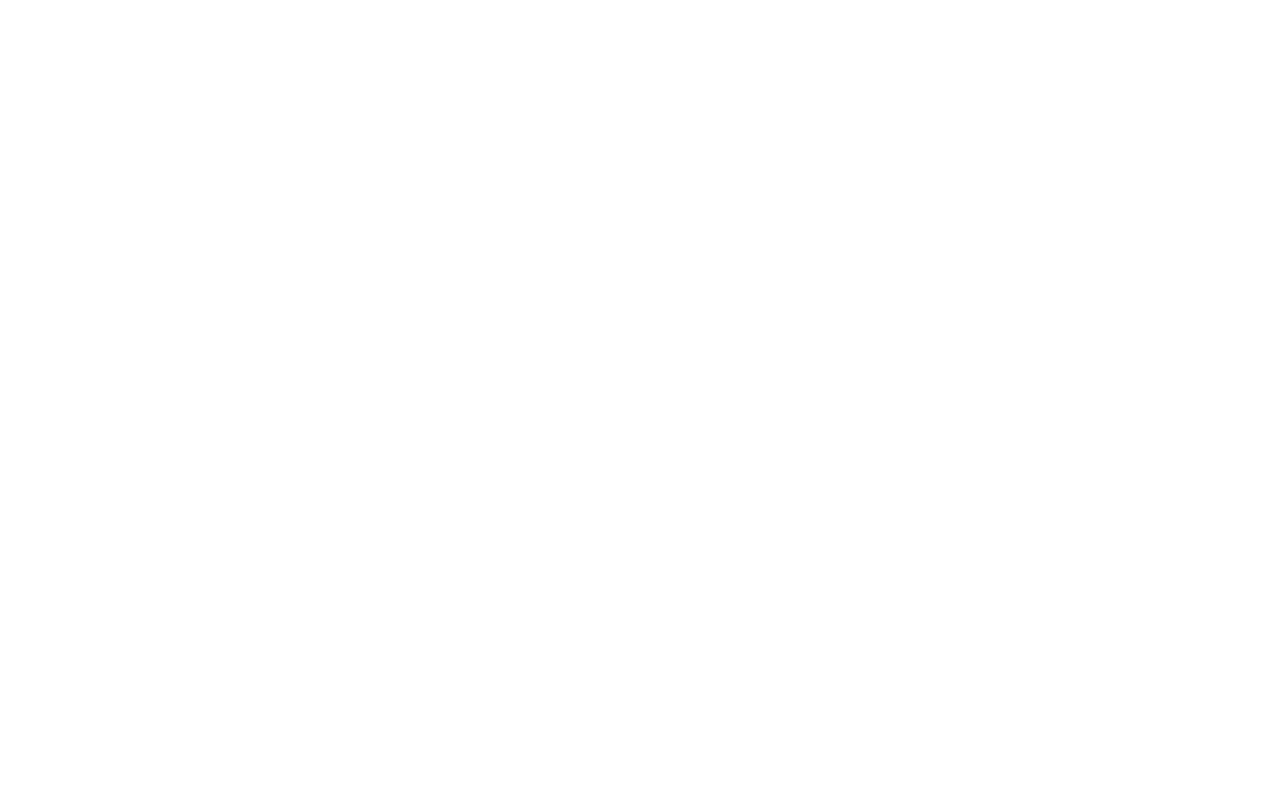
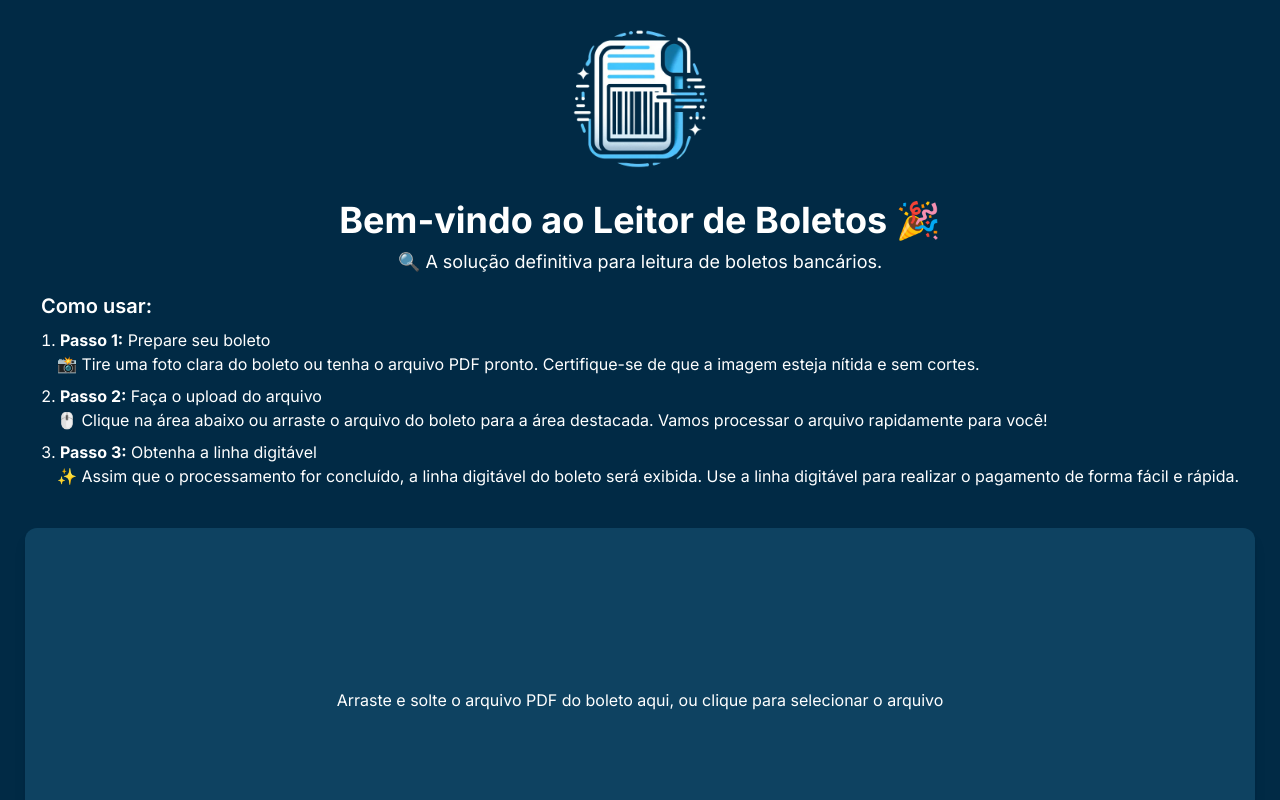
Before and after one commit to s1lviuz/leitor-de-boletos-web, a Next.js app: page / in a window 1280 px wide. Built offline with nearby package versions, Linux system fonts and the light colour scheme.

Commit message:
feat: adicionado dropzone de arquivos

```diff
--- /dev/null
+++ b/src/app/components/Dropzone.tsx
@@ -0,0 +1,138 @@
+'use client';
+
+import { useMemo, useState } from "react";
+import { useDropzone } from "react-dropzone";
+
+const baseStyle = {
+  flex: 1,
+  display: 'flex',
+  flexDirection: 'column',
+  alignItems: 'center',
+  padding: '20vh',
+  borderColor: '#ccc',
+  borderStyle: 'solid',
+  outline: 'none',
+  transition: 'border .24s ease-in-out',
+  cursor: 'pointer'
+};
+
+const focusedStyle = {
+  borderColor: '#2196f3'
+};
+
+const acceptStyle = {
+  borderColor: '#00e676'
+};
+
+const rejectStyle = {
+  borderColor: '#ff1744'
+};
+
+export default function DropzoneComponent() {
+  const [retorno, setRetorno] = useState('');
+  const [loading, setLoading] = useState(false);
+  const [copiado, setCopiado] = useState(false);
+
+  const {
+    getRootProps,
+    getInputProps,
+    isFocused,
+    isDragAccept,
+    isDragReject
+  } = useDropzone({
+    accept: {
+      'application/pdf': []
+    },
+    onDrop: acceptedFiles => {
+      if (acceptedFiles.length === 0) {
+        return;
+      }
+      const reader = new FileReader();
+      reader.readAsDataURL(acceptedFiles[0]);
+      reader.onload = async () => {
+        const pdfBase64 = reader.result?.toString().replace(/^data:application\/pdf;base64,/, '');
+
+        setRetorno('');
+        setLoading(true);
+
+        // Enviar o base64 para o backend
+        const response = await fetch('https://leitor-de-boletos-api.onrender.com/linha', {
+          method: 'POST',
+          headers: {
+            'Content-Type': 'application/json',
+          },
+          body: JSON.stringify({ file: pdfBase64, mimeType: 'application/pdf' })
+        });
+
+        if (!response.ok) {
+          alert('Erro ao processar o arquivo');
+        }
+
+        const data = await response.json();
+
+        setRetorno(data.linha);
+
+        setLoading(false);
+      };
+    }
+  });
+
+  const style = useMemo(() => ({
+    ...baseStyle,
+    ...(isFocused ? focusedStyle : {}),
+    ...(isDragAccept ? acceptStyle : {}),
+    ...(isDragReject ? rejectStyle : {})
+  } as React.CSSProperties), [
+    isFocused,
+    isDragAccept,
+    isDragReject
+  ]);
+
+  return (
+    <div className="w-full h-full flex items-center justify-center flex-col">
+      <section>
+        <div className="p-4 rounded-lg mb-6">
+          <h3 className="text-xl font-semibold mb-2">Como usar:</h3>
+          <ol className="list-decimal list-inside space-y-2">
+            <li>
+              <strong>Passo 1:</strong> Prepare seu boleto
+              <p className="ml-4">📸 Tire uma foto clara do boleto ou tenha o arquivo PDF pronto. Certifique-se de que a imagem esteja nítida e sem cortes.</p>
+            </li>
+            <li>
+              <strong>Passo 2:</strong> Faça o upload do arquivo
+              <p className="ml-4">🖱️ Clique na área abaixo ou arraste o arquivo do boleto para a área destacada. Vamos processar o arquivo rapidamente para você!</p>
+            </li>
+            <li>
+              <strong>Passo 3:</strong> Obtenha a linha digitável
+              <p className="ml-4">✨ Assim que o processamento for concluído, a linha digitável do boleto será exibida. Use a linha digitável para realizar o pagamento de forma fácil e rápida.</p>
+            </li>
+          </ol>
+        </div>
+      </section>
+      <section className="container">
+        <div {...getRootProps({ style, className: "bg-[#57C5FB]/15 rounded-xl shadow-lg" })}>
+          <input {...getInputProps()} />
+          <p>
+            Arraste e solte o arquivo PDF do boleto aqui, ou clique para selecionar o arquivo
+          </p>
+        </div>
+      </section>
+      <div className="mt-4">
+        {loading ? 'Carregando...' : retorno ? <div className="flex items-center gap-2">
+          {retorno}
+          <button onClick={() => {
+            navigator.clipboard.writeText(retorno)
+              .then(() => {
+                setCopiado(true);
+                setTimeout(() => {
+                  setCopiado(false);
+                }, 2000);
+              });
+          }} className="bg-blue-500 hover:bg-blue-700 text-white font-bold py-2 px-4 rounded">
+            {copiado ? 'Copiado ✅' : 'Copiar'}
+          </button>
+        </div> : null}
+      </div>
+    </div>
+  );
+}
--- a/src/app/page.tsx
+++ b/src/app/page.tsx
@@ -1,9 +1,31 @@
 import Image from "next/image";
+import DropzoneComponent from "./components/Dropzone";
 
 export default function Home() {
   return (
-    <main className="flex flex-col w-full h-full items-center justify-between">
-
+    <main className="flex flex-col w-full h-full items-center justify-between bg-[#012A45] text-white">
+      <header className="flex flex-col w-full items-center justify-center">
+        <Image
+          src="/ghost_icon.png"
+          alt="Logo"
+          width={200}
+          height={200}
+        />
+        <h1 className="text-4xl font-bold">Bem-vindo ao Leitor de Boletos 🎉</h1>
+        <p className="text-lg mt-2">🔍 A solução definitiva para leitura de boletos bancários.</p>
+      </header>
+      <section>
+        <DropzoneComponent />
+      </section>
+      <footer className="flex flex-col w-full items-center justify-center min-h-20">
+        <p className="text-lg">Desenvolvido por:</p>
+        <a
+          href="#"
+          className="text-blue-500 hover:underline"
+        >
+          <strong>Silvio</strong>
+        </a>
+      </footer>
     </main>
   );
 }
```
Also changed, not shown: package.json (+5 -4 lines), 1 other file (tests, documents, lock files or other folders).
